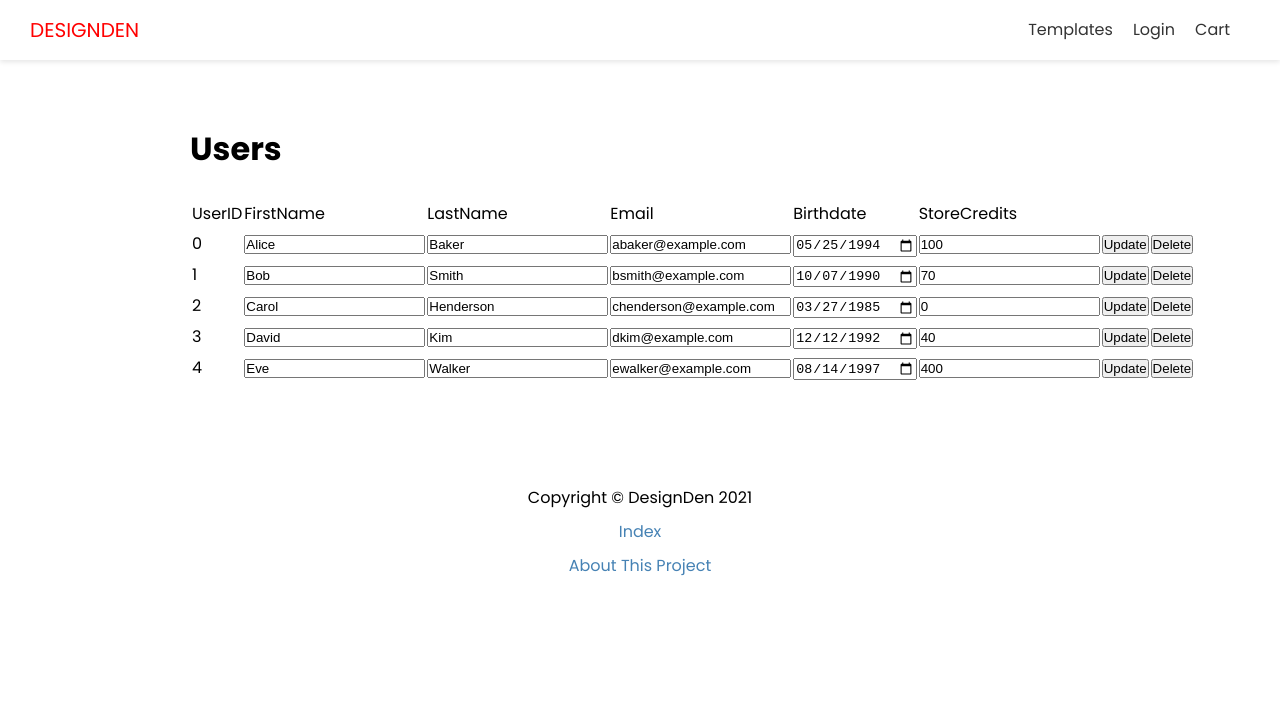
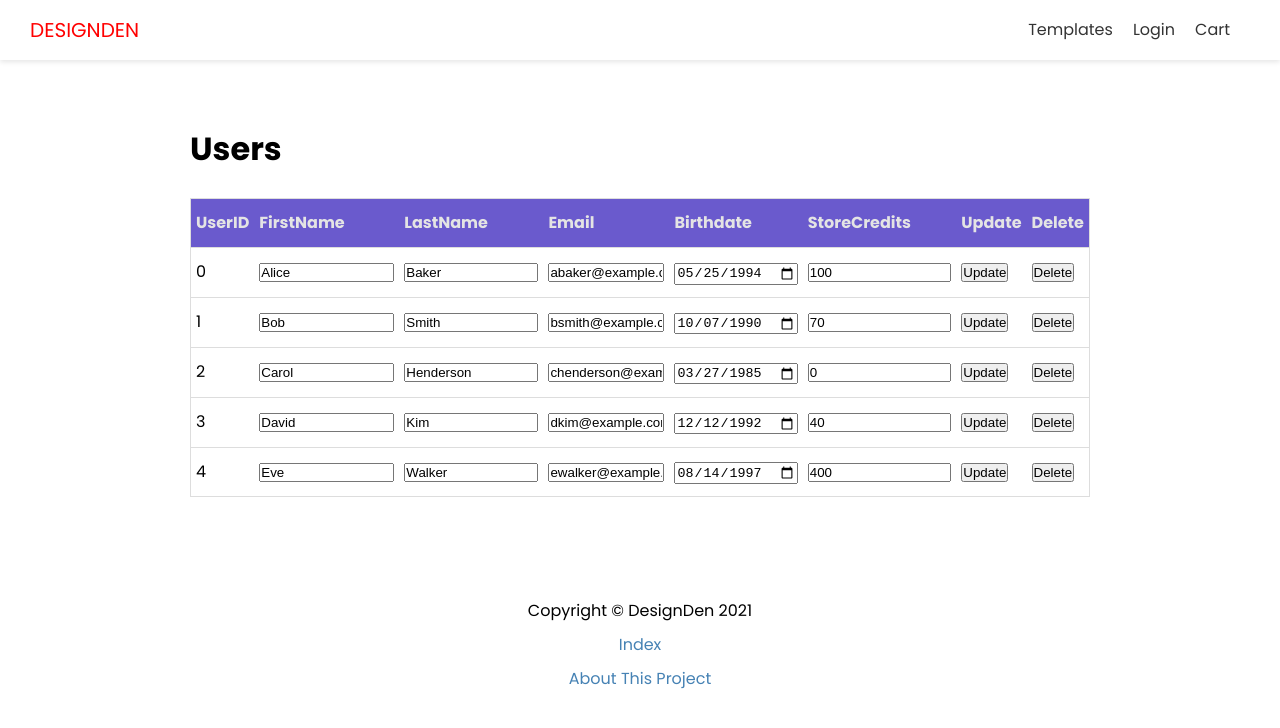
Before and after one commit to jonah0502/DesignDen, a Next.js app in the folder designden-frontend/: page /users in a window 1280 px wide. Shown: the top 728 px of the page. Built offline with nearby package versions, Linux system fonts and the light colour scheme.

Commit message:
Add table styling

```diff
--- a/designden-frontend/pages/orders/index.js
+++ b/designden-frontend/pages/orders/index.js
@@ -1,4 +1,5 @@
 import Layout from "@/components/Layout";
+import styles from "@/styles/Table.module.css";
 
 const orderHeaders = [
   "OrderID",
@@ -67,7 +68,8 @@ const orders = [
 export default function OrdersPage() {
   return (
     <Layout>
-      <h1>Orders</h1>
+      <h1>View Orders</h1>
+      <div className={styles.tableContainer}>
         <table>
           <thead>
             <tr>
@@ -88,6 +90,7 @@ export default function OrdersPage() {
             })}
           </tbody>
         </table>
+      </div>
     </Layout>
   );
 }
--- a/designden-frontend/pages/product-orders/index.js
+++ b/designden-frontend/pages/product-orders/index.js
@@ -1,4 +1,5 @@
 import Layout from "@/components/Layout";
+import styles from "@/styles/Table.module.css";
 
 const headers = ["OrderID", "ProductID", "Quantity"];
 
@@ -39,11 +40,12 @@ export default function ProductOrdersPage() {
   return (
     <Layout>
       <h1>Products_Orders</h1>
+      <div className={styles.tableContainer}>
         <table>
           <thead>
             <tr>
               {headers.map((header) => {
-              return <td key={header}>{header}</td>;
+                return <th key={header}>{header}</th>;
               })}
             </tr>
           </thead>
@@ -57,6 +59,7 @@ export default function ProductOrdersPage() {
             ))}
           </tbody>
         </table>
+      </div>
     </Layout>
   );
 }
--- a/designden-frontend/pages/users/index.js
+++ b/designden-frontend/pages/users/index.js
@@ -1,4 +1,5 @@
 import Layout from "@/components/Layout";
+import styles from "@/styles/Table.module.css";
 import { useState } from "react";
 
 const userHeaders = [
@@ -8,6 +9,8 @@ const userHeaders = [
   "Email",
   "Birthdate",
   "StoreCredits",
+  "Update",
+  "Delete",
 ];
 
 const usersData = [
@@ -72,11 +75,12 @@ export default function UsersPage() {
   return (
     <Layout>
       <h1>Users</h1>
+      <div className={styles.tableContainer}>
         <table>
           <thead>
             <tr>
               {userHeaders.map((header) => {
-              return <td key={header}>{header}</td>;
+                return <th key={header}>{header}</th>;
               })}
             </tr>
           </thead>
@@ -134,6 +138,7 @@ export default function UsersPage() {
             ))}
           </tbody>
         </table>
+      </div>
     </Layout>
   );
 }
--- /dev/null
+++ b/designden-frontend/styles/Table.module.css
@@ -0,0 +1,33 @@
+.tableContainer {
+    width: 100%;
+overflow-x: auto;
+}
+
+.tableContainer h1 {
+    text-align: center;
+}
+
+.tableContainer table {
+    border: 1px solid #ddd;
+    border-collapse: collapse;
+    margin: auto;
+}
+
+.tableContainer th, .tableContainer td {
+    padding: 10px 5px;
+    text-align: left;
+    border-bottom: 1px solid #ddd;
+}
+
+.tableContainer th {
+    background-color: slateblue;
+    color: #e4e4e4;
+}
+
+.tableContainer tr:hover {
+    background-color: #f5f5f5;
+}
+
+.tableContainer input {
+    width: 100%;
+}
```
Also changed, not shown: designden-frontend/pages/product-tags/index.js (+6 -2 lines), designden-frontend/pages/reviews/index.js (+6 -1 lines), designden-frontend/pages/tags/index.js (+6 -2 lines). Lines whose indentation alone changed are shown as unchanged.
